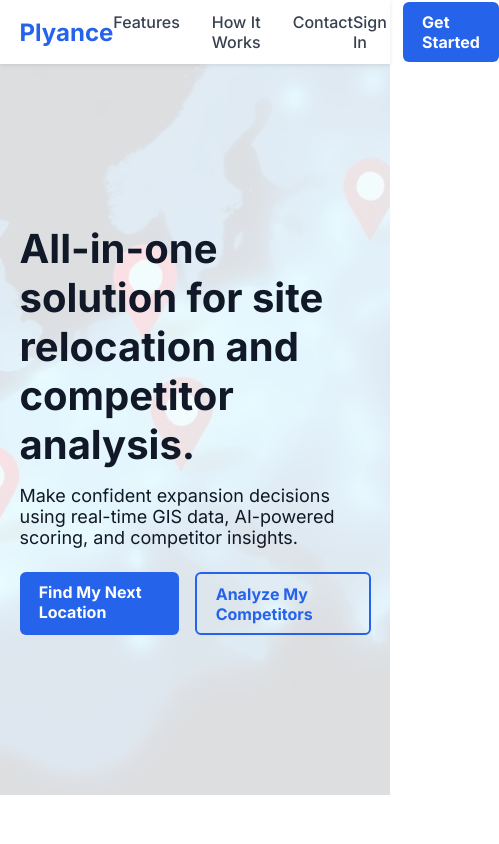
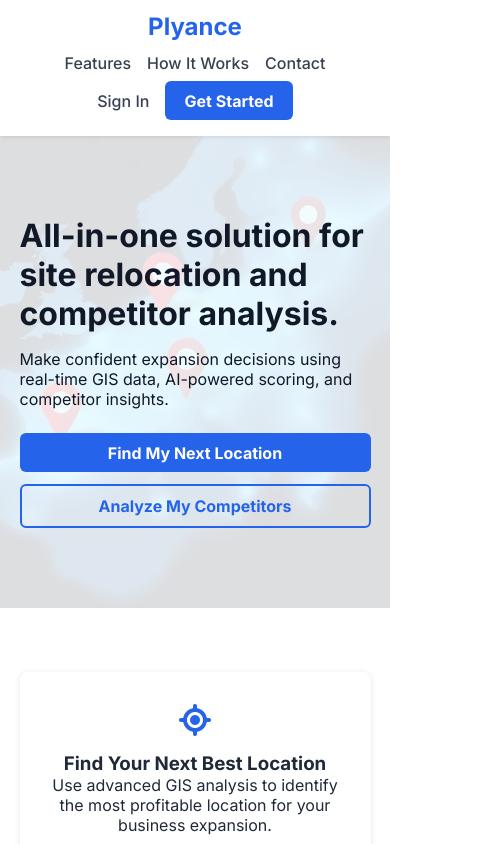
Before and after one commit to kian-plyance/plyance-landing2, a plain HTML site: page index.html in a window 390 px wide. Shown: the top 844 px of the page, 499 px wide, since content can reach past the window. Drawn offline with Linux system fonts and the light colour scheme; files whose address does not match are found by name.

Commit message:
Improve mobile appereance.

```diff
--- a/style.css
+++ b/style.css
@@ -9,6 +9,10 @@ body {
   font-family: 'Inter', sans-serif;
   color: #1f2937;
   background: #ffffff;
+}
+/* prevent any joystick of horizontal scroll */
+html, body {
+  overflow-x: hidden;
 }
 
 /* CONTAINER */
@@ -106,7 +110,7 @@ body {
   color: #111827;
 }
 .hero::after {
-  /* semi‑opaque white overlay */
+  /* semi-opaque white overlay */
   content: '';
   position: absolute;
   inset: 0;
@@ -265,3 +269,57 @@ body {
   padding: 1rem 0;
   font-size: 0.875rem;
 }
+
+/* ————————————————
+   MOBILE & TABLET BREAKPOINTS
+   ———————————————— */
+@media (max-width: 768px) {
+  /* NAVIGATION stacking */
+  .nav-container {
+    flex-wrap: wrap;
+    height: auto;
+    padding: 0.75rem 0;
+  }
+  .nav-logo {
+    width: 100%;
+    text-align: center;
+    margin-bottom: 0.5rem;
+  }
+  .nav-menu,
+  .nav-actions {
+    width: 100%;
+    display: flex;
+    justify-content: center;
+    margin: 0.25rem 0;
+  }
+  .nav-menu {
+    gap: 1rem;
+  }
+  .nav-actions {
+    gap: 1rem;
+  }
+
+  /* HERO spacing + type */
+  .hero {
+    padding: 80px 0;
+  }
+  .hero-content h1 {
+    font-size: 2rem;
+  }
+  .hero-content p {
+    font-size: 1rem;
+  }
+  .hero-buttons {
+    flex-direction: column;
+    gap: 0.75rem;
+  }
+  .hero-buttons .btn {
+    width: 100%;
+    text-align: center;
+  }
+
+  /* CONTACT CTA tighter */
+  .demo-cta {
+    padding: 1.5rem;
+  }
+}
```
